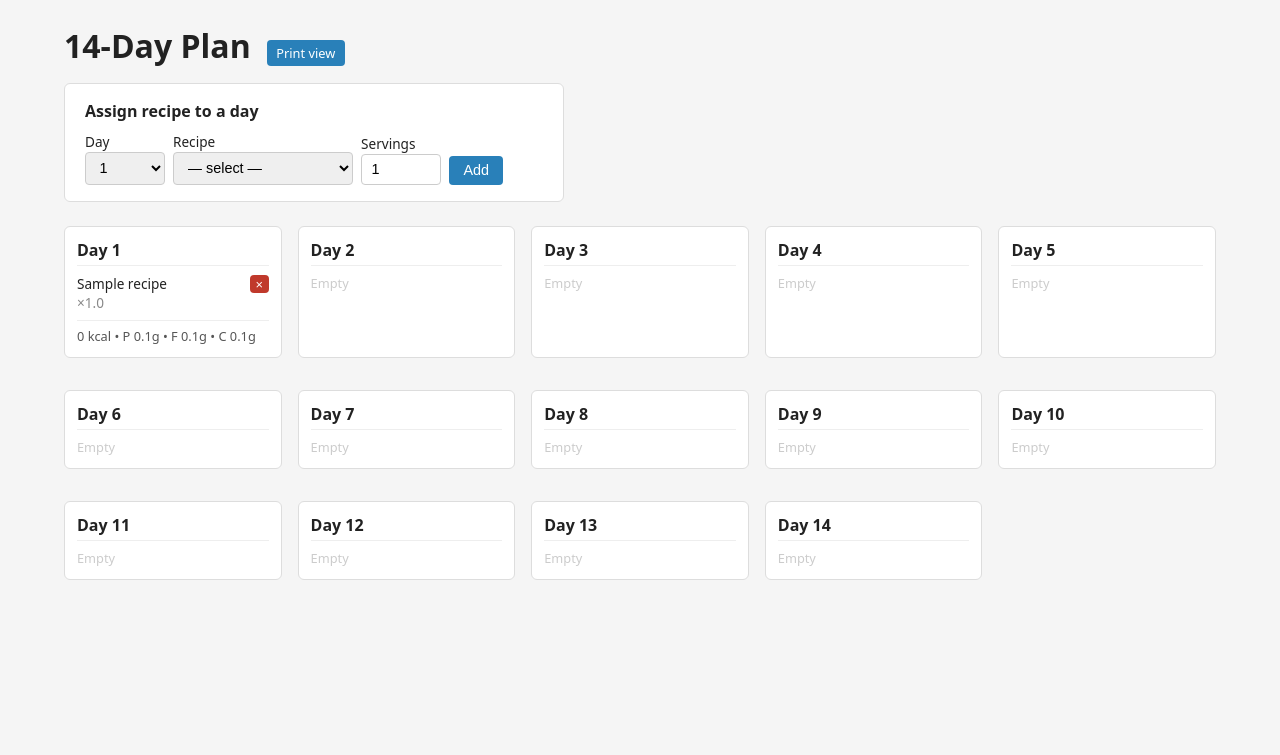
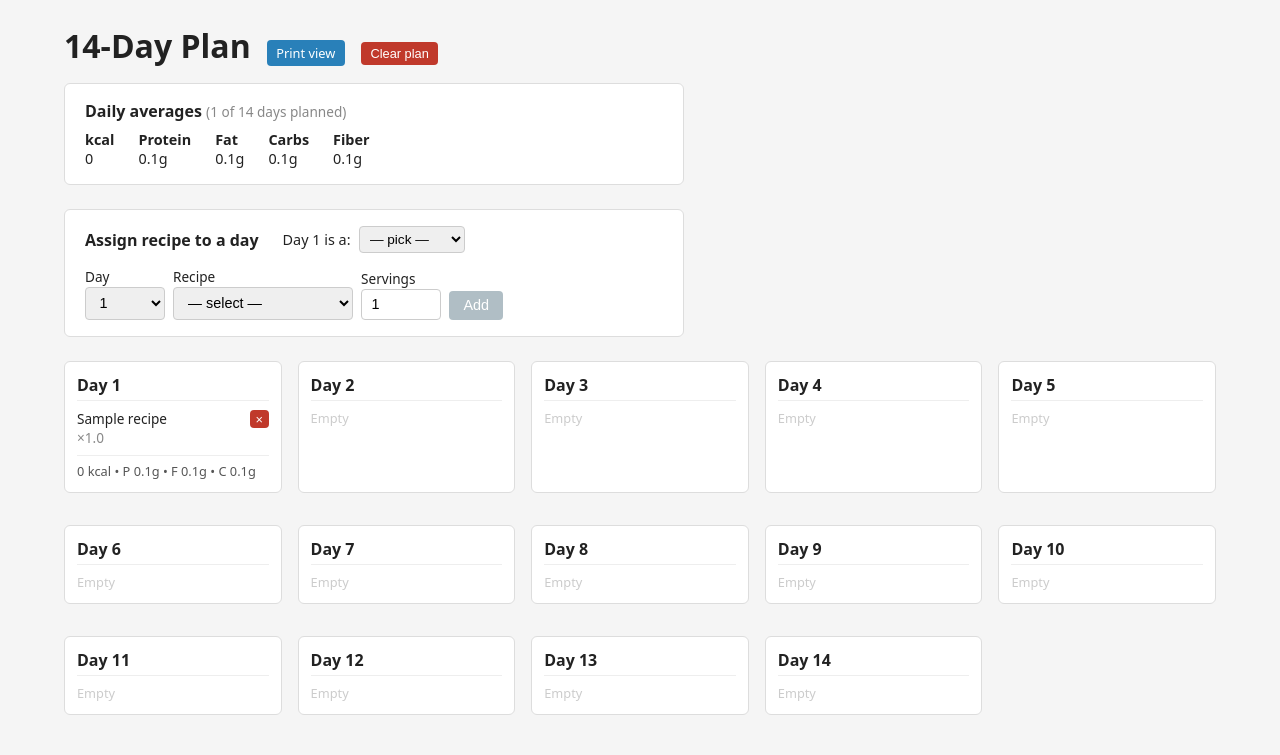
Before and after one commit to bloc0105/DietPlanner, a Flask app: page /plan in a window 1280 px wide. Shown: the part 48-803 px from the top of the page. Before the commit the page ends 628 px from the top, so only its background shows below. Run offline with Flask 3, Linux system fonts and the light colour scheme; tables that the repository leaves empty hold one stand-in row (values such as "Sample post").

Commit message:
Fixes for better usability

```diff
--- a/app.py
+++ b/app.py
@@ -290,6 +290,14 @@ def plan_delete(id):
     return redirect(url_for('plan_view'))
 
 
+@app.route('/plan/clear', methods=['POST'])
+def plan_clear():
+    db = get_db()
+    db.execute('DELETE FROM plan')
+    db.commit()
+    return redirect(url_for('plan_view'))
+
+
 @app.route('/plan/print')
 def plan_print():
     db = get_db()
--- a/templates/base.html
+++ b/templates/base.html
@@ -20,6 +20,7 @@
            cursor: pointer; font-size: .9rem; text-decoration: none; }
     .btn-primary { background: #2980b9; color: #fff; }
     .btn-primary:hover { background: #1f6fa5; }
+    .btn:disabled { background: #b0bec5; color: #fff; cursor: not-allowed; }
     .btn-danger { background: #c0392b; color: #fff; }
     .btn-danger:hover { background: #a93226; }
     .btn-sm { padding: .25rem .6rem; font-size: .8rem; }
--- a/templates/plan/index.html
+++ b/templates/plan/index.html
@@ -4,15 +4,53 @@
 <div style="display:flex;align-items:baseline;gap:1rem;margin-bottom:1rem">
   <h1 style="margin:0">14-Day Plan</h1>
   <a href="{{ url_for('plan_print') }}" target="_blank" class="btn btn-primary btn-sm">Print view</a>
+  <form method="post" action="{{ url_for('plan_clear') }}" style="margin:0" onsubmit="return confirm('Clear the entire plan and start fresh?')">
+    <button class="btn btn-danger btn-sm" type="submit">Clear plan</button>
+  </form>
 </div>
 
+<!-- Average macros -->
+{% set filled_days = days.values() | selectattr('0') | list | length %}
+{% if filled_days > 0 %}
+{% set total_kcal = day_totals.values() | sum(attribute='kcal') %}
+{% set total_protein = day_totals.values() | sum(attribute='protein') %}
+{% set total_fat = day_totals.values() | sum(attribute='fat') %}
+{% set total_carbs = day_totals.values() | sum(attribute='carbs') %}
+{% set total_fiber = day_totals.values() | sum(attribute='fiber') %}
+<div class="card" style="margin-bottom:1.5rem;max-width:620px">
+  <b>Daily averages</b> <span style="font-weight:normal;color:#888;font-size:.85rem">({{ filled_days }} of 14 days planned)</span>
+  <div class="macro-row" style="margin-top:.5rem">
+    <div class="macro-item"><label>kcal</label><div>{{ (total_kcal / filled_days)|round(0)|int }}</div></div>
+    <div class="macro-item"><label>Protein</label><div>{{ (total_protein / filled_days)|round(1) }}g</div></div>
+    <div class="macro-item"><label>Fat</label><div>{{ (total_fat / filled_days)|round(1) }}g</div></div>
+    <div class="macro-item"><label>Carbs</label><div>{{ (total_carbs / filled_days)|round(1) }}g</div></div>
+    <div class="macro-item"><label>Fiber</label><div>{{ (total_fiber / filled_days)|round(1) }}g</div></div>
+  </div>
+</div>
+{% endif %}
+
 <!-- Assign recipe form -->
-<div class="card" style="max-width:500px;margin-bottom:1.5rem">
-  <b>Assign recipe to a day</b>
-  <form method="post" action="{{ url_for('plan_assign') }}" style="display:flex;gap:.5rem;flex-wrap:wrap;margin-top:.5rem;align-items:flex-end">
+<div class="card" style="max-width:620px;margin-bottom:1.5rem">
+  <div style="display:flex;align-items:center;gap:1.5rem;margin-bottom:.75rem;flex-wrap:wrap">
+    <b>Assign recipe to a day</b>
+    <div style="display:flex;align-items:center;gap:.5rem;font-size:.9rem">
+      <label for="day1-picker" style="white-space:nowrap">Day 1 is a:</label>
+      <select id="day1-picker" style="font-size:.85rem;padding:.25rem .4rem">
+        <option value="">— pick —</option>
+        <option value="0">Sunday</option>
+        <option value="1">Monday</option>
+        <option value="2">Tuesday</option>
+        <option value="3">Wednesday</option>
+        <option value="4">Thursday</option>
+        <option value="5">Friday</option>
+        <option value="6">Saturday</option>
+      </select>
+    </div>
+  </div>
+  <form method="post" action="{{ url_for('plan_assign') }}" style="display:flex;gap:.5rem;flex-wrap:wrap;align-items:flex-end">
     <div>
       <label style="font-size:.85rem">Day</label><br>
-      <select name="day" required style="width:5rem">
+      <select name="day" id="day-select" required style="width:5rem">
         {% for d in range(1, 15) %}
         <option value="{{ d }}">{{ d }}</option>
         {% endfor %}
@@ -20,7 +58,7 @@
     </div>
     <div>
       <label style="font-size:.85rem">Recipe</label><br>
-      <select name="recipe_id" required style="min-width:180px">
+      <select name="recipe_id" id="recipe-select" required style="min-width:180px" onchange="document.getElementById('add-btn').disabled = !this.value">
         <option value="">— select —</option>
         {% for r in all_recipes %}
         <option value="{{ r.id }}">{{ r.name }}</option>
@@ -29,9 +67,9 @@
     </div>
     <div>
       <label style="font-size:.85rem">Servings</label><br>
-      <input name="servings" type="number" step="0.25" min="0.25" value="1" style="width:5rem">
+      <input name="servings" type="number" step="any" min="0" value="1" style="width:5rem">
     </div>
-    <button class="btn btn-primary" type="submit">Add</button>
+    <button id="add-btn" class="btn btn-primary" type="submit" disabled>Add</button>
   </form>
 </div>
 
@@ -39,7 +77,9 @@
 <div style="display:grid;grid-template-columns:repeat(auto-fill,minmax(180px,1fr));gap:1rem">
   {% for d in range(1, 15) %}
   <div class="card" style="padding:.75rem">
-    <div style="font-weight:700;margin-bottom:.5rem;border-bottom:1px solid #eee;padding-bottom:.25rem">Day {{ d }}</div>
+    <div style="font-weight:700;margin-bottom:.5rem;border-bottom:1px solid #eee;padding-bottom:.25rem">
+      Day {{ d }}<span class="day-label" data-day="{{ d }}" style="font-weight:normal;font-size:.8rem;color:#888;margin-left:.4rem"></span>
+    </div>
     {% for entry in days[d] %}
     <div style="font-size:.85rem;margin-bottom:.4rem;display:flex;justify-content:space-between;align-items:flex-start">
       <div>
@@ -62,4 +102,38 @@
   </div>
   {% endfor %}
 </div>
+
+<script>
+var DAY_NAMES = ['Sun','Mon','Tue','Wed','Thu','Fri','Sat'];
+
+function updateDayLabels() {
+  var val = document.getElementById('day1-picker').value;
+  var labels = document.querySelectorAll('.day-label');
+  var sel = document.getElementById('day-select');
+  if (val === '') {
+    labels.forEach(function(el) { el.textContent = ''; });
+    for (var i = 0; i < sel.options.length; i++) {
+      sel.options[i].text = sel.options[i].value;
+    }
+    return;
+  }
+  var start = parseInt(val);
+  labels.forEach(function(el) {
+    var offset = parseInt(el.dataset.day) - 1;
+    el.textContent = DAY_NAMES[(start + offset) % 7];
+  });
+  for (var i = 0; i < sel.options.length; i++) {
+    var dayNum = parseInt(sel.options[i].value);
+    sel.options[i].text = dayNum + ' — ' + DAY_NAMES[(start + dayNum - 1) % 7];
+  }
+}
+
+var picker = document.getElementById('day1-picker');
+var stored = localStorage.getItem('dietplan-dow');
+if (stored !== null) { picker.value = stored; updateDayLabels(); }
+picker.addEventListener('change', function() {
+  localStorage.setItem('dietplan-dow', this.value);
+  updateDayLabels();
+});
+</script>
 {% endblock %}
```
Also changed, not shown: templates/recipes/edit.html (+39 -4 lines).
